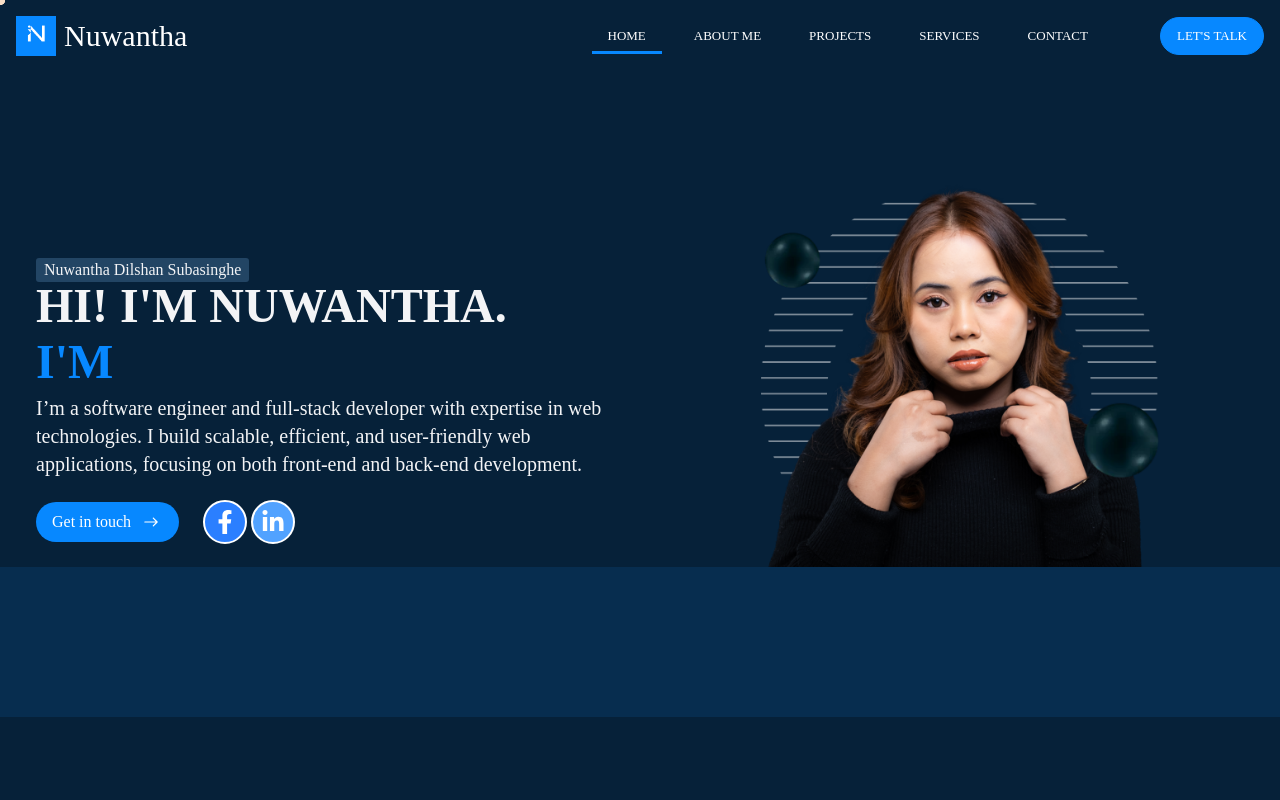
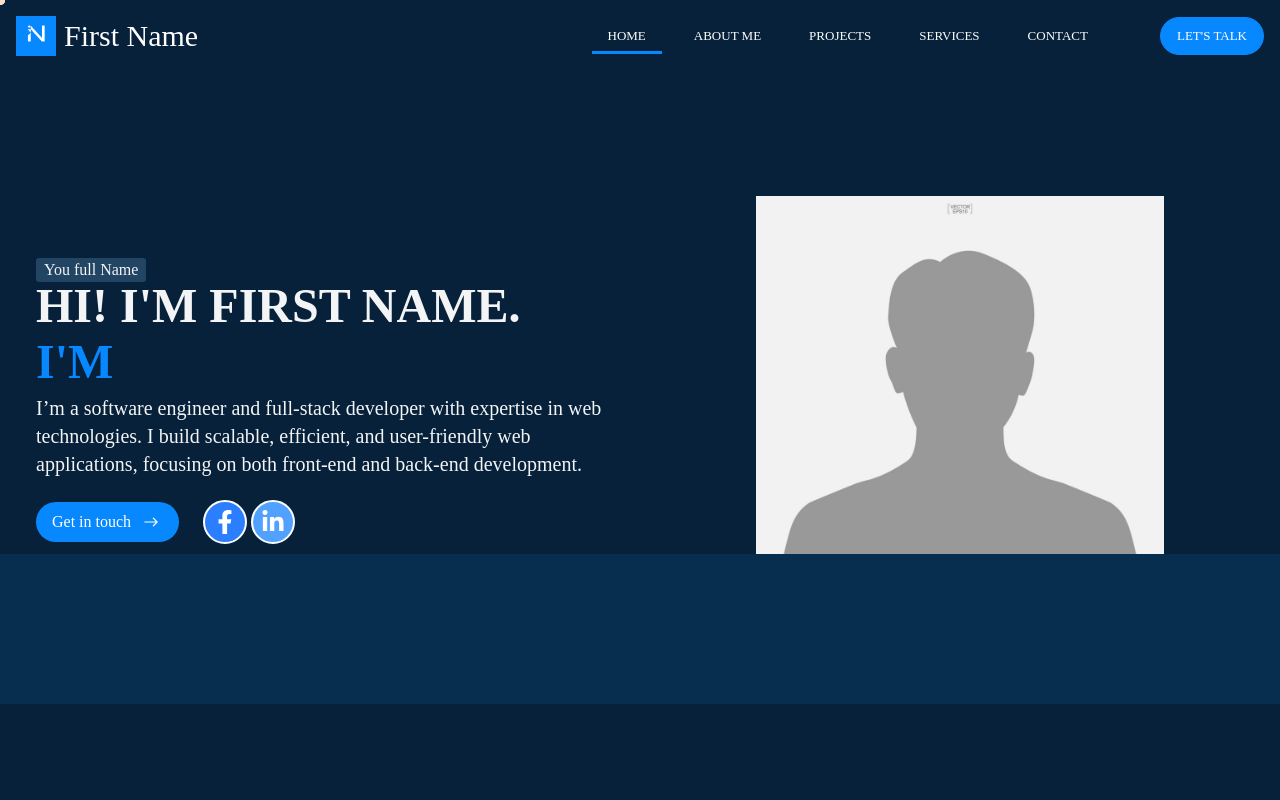
Before and after one commit to nuwanthaDilshan/Portfolio-Website, a React (Vite) app: page / in a window 1280 px wide. Shown: the top 800 px of the page. Built offline with nearby package versions, Linux system fonts and the light colour scheme.

Commit message:
✅ small changes

```diff
--- a/src/components/header.jsx
+++ b/src/components/header.jsx
@@ -69,7 +69,7 @@
                             className="text-white text-3xl capitalize font-[Monotype_Corsiva]"
                             onClick={() => handleNavClick("home")}
                         >
-                            Nuwantha
+                            First Name
                         </h1>
                     </NavLink>
 
--- a/src/pages/home.jsx
+++ b/src/pages/home.jsx
@@ -35,10 +35,10 @@
                       {/* Left Side Section */}
                       <div className="text-center md:text-left p-5">
                           <p className="bg-[#224564] inline-block px-2 rounded-[3px]">
-                              Nuwantha Dilshan Subasinghe
+                              You full Name
                           </p>
                           <h1 className="text-3xl md:text-5xl font-bold mb-2 uppercase">
-                              Hi! I'm Nuwantha.
+                              Hi! I'm First Name.
                           </h1>
                           <h1 className="text-[#0788ff] text-3xl md:text-5xl font-bold mb-2 uppercase flex items-center">
                               <span className="mr-2 md:mr-3">I'm</span>
```
Also changed, not shown: public/about-banner.jpg, public/home-banner.png.
